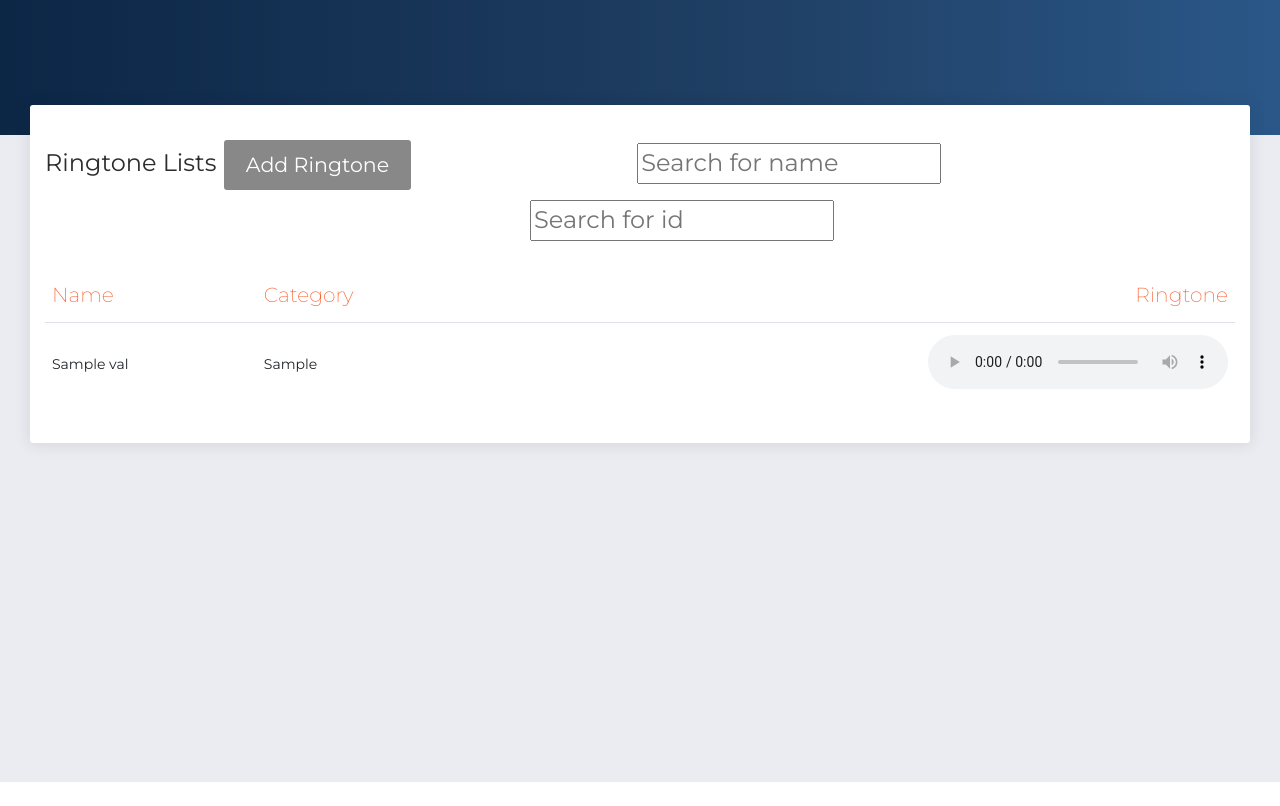
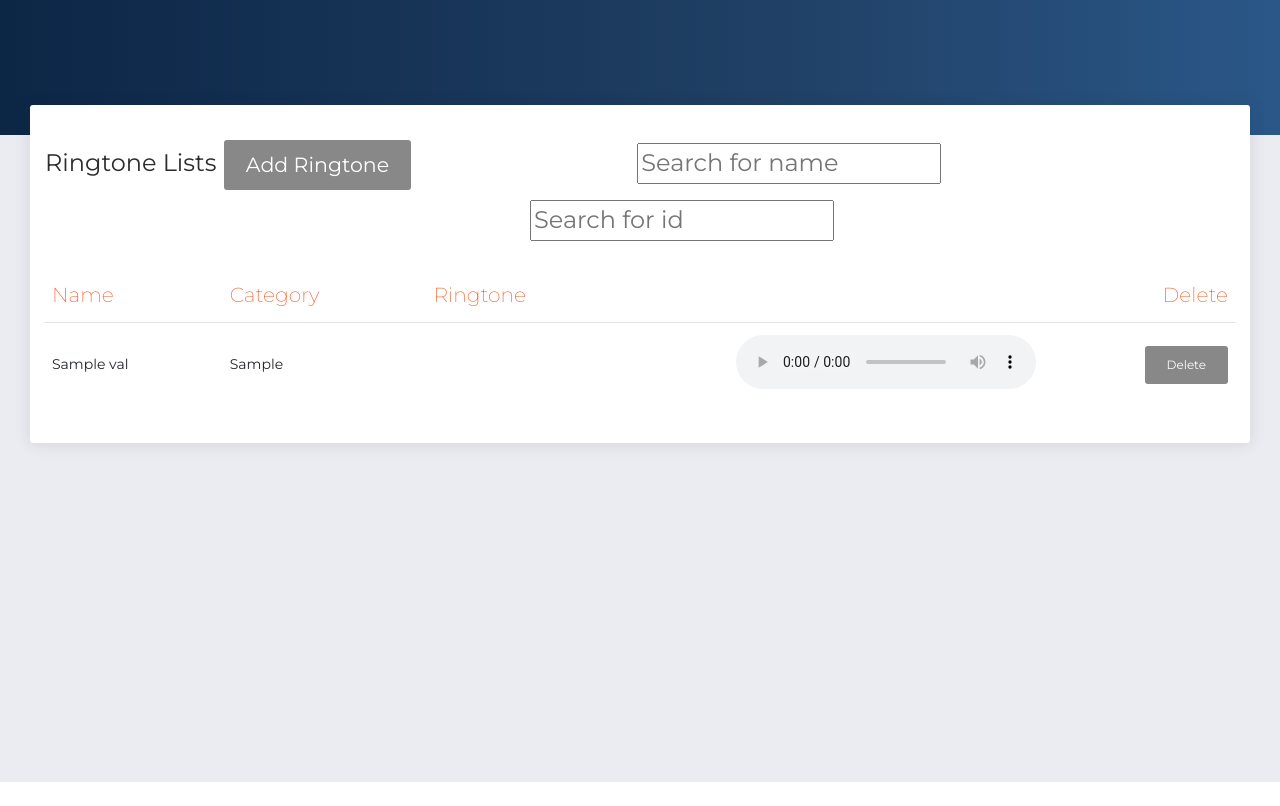
Before and after one commit to monish-achari/ringly, a Django app: template templates/admin_panel/ringtones.html in a window 1280 px wide. Run offline with Django 3.2, Linux system fonts and the light colour scheme; the template is opened without the code that fills it: most values are stand-ins (such as "Sample title", 1, 10 or a date in 2020); some libraries are stand-ins or nearby versions.

Commit message:
added delete button

```diff
--- a/templates/admin_panel/ringtones.html
+++ b/templates/admin_panel/ringtones.html
@@ -24,8 +24,11 @@
                       <th>
                         Category
                       </th>
+                      <th>
+                        Ringtone
+                      </th>
                       <th class="text-right">
-                        Ringtone
+                        Delete
                       </th>
                     </thead>
                     <tbody>
@@ -45,6 +48,9 @@
                                 Your browser does not support the audio element.
                           </audio>
                         </td>
+                        <td class="text-right">
+                          <a class="waves-effect waves-light btn" href="/delete/{{key}}/Ringtone/list_ringtone/">Delete</a>
+                        </td>
                       </tr>
                       {% endfor %}
                     </tbody>
```
Also changed, not shown: app/views.py (+11 -0 lines).
